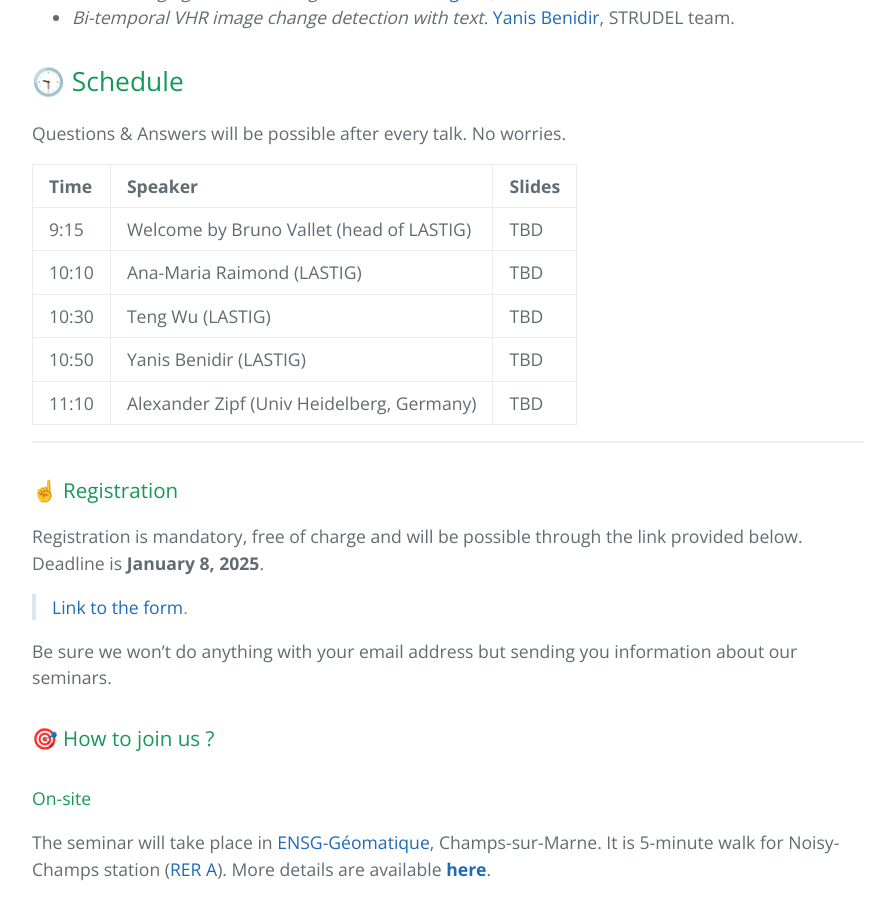
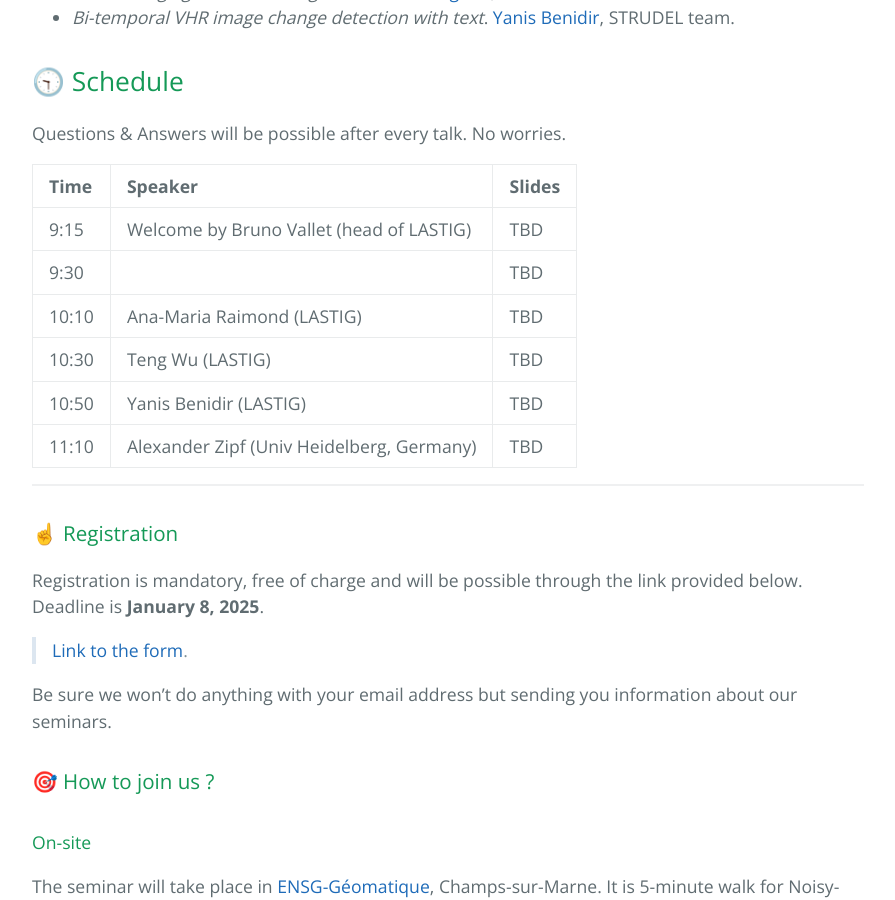
Before and after one commit to umrlastig/seminars, a Jekyll site: the page built from index.md, in a window 1280 px wide and 900 px high, scrolled down 1470 px. Shown: the whole window, without its empty margins (192-1087 px from the left). Built offline with Jekyll 4.4.1, drawn with Linux system fonts in a browser that asks for light colours.

Commit message:
Update index.md

```diff
--- a/index.md
+++ b/index.md
@@ -41,6 +41,7 @@ Questions & Answers will be possible after every talk. No worries.
 | Time        | Speaker          | Slides |
 |:-------------|:------------------|:------|
 | 9:15           | Welcome by Bruno Vallet (head of LASTIG)| TBD  |
+| 9:30           |   |TBD   |
 | 10:10 | Ana-Maria Raimond (LASTIG)   | TBD   |
 | 10:30   | Teng Wu (LASTIG)      | TBD    |
 | 10:50 | Yanis Benidir (LASTIG) | TBD   |
```
